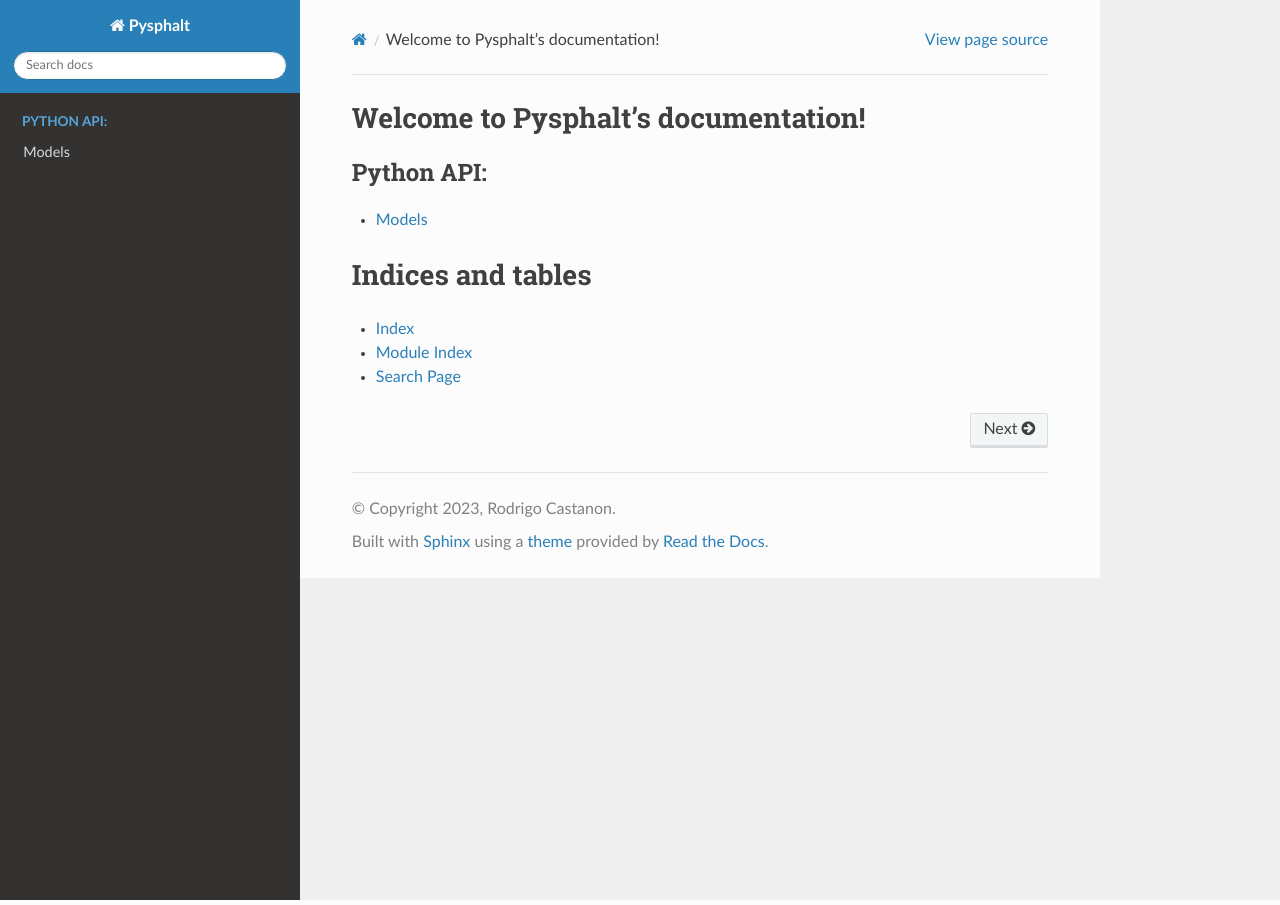
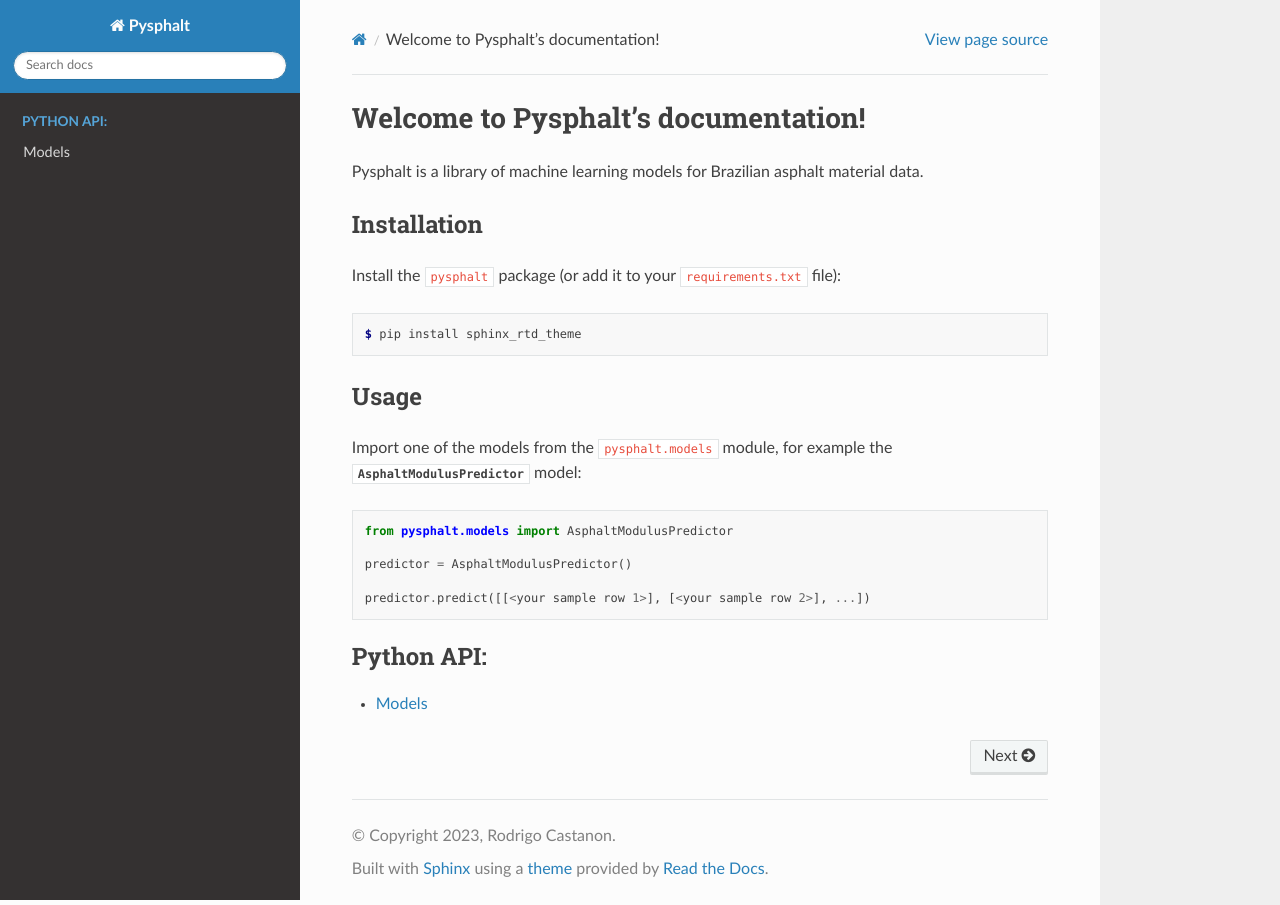
Before and after one commit to pysphalt/pysphalt, a Sphinx documentation site: the page built from docs/source/index.rst, in a window 1280 px wide. Built offline with Sphinx 7.4.7 and the Read the Docs theme 2.0.0, drawn with Linux system fonts in a browser that asks for light colours.

Commit message:
improve docs

```diff
--- a/docs/source/conf.py
+++ b/docs/source/conf.py
@@ -39,4 +39,7 @@
 # https://www.sphinx-doc.org/en/master/usage/configuration.html#options-for-html-output
 
 html_theme = "sphinx_rtd_theme"
+html_theme_options = {
+    "collapse_navigation": False,
+}
 html_static_path = ["_static"]
--- a/docs/source/index.rst
+++ b/docs/source/index.rst
@@ -6,15 +6,34 @@
 Welcome to Pysphalt's documentation!
 ===========================================
 
+Pysphalt is a library of machine learning models for Brazilian asphalt material data.
+
+Installation
+------------
+
+Install the ``pysphalt`` package (or add it to your ``requirements.txt`` file):
+
+.. code:: console
+
+    $ pip install sphinx_rtd_theme
+
+
+Usage
+-----
+
+Import one of the models from the ``pysphalt.models`` module, for example the :class:`.AsphaltModulusPredictor` model:
+
+.. code:: python
+
+   from pysphalt.models import AsphaltModulusPredictor
+
+   predictor = AsphaltModulusPredictor()
+
+   predictor.predict([[<your sample row 1>], [<your sample row 2>], ...])
+
+
 .. toctree::
-   :maxdepth: 1
+   :maxdepth: 2
    :caption: Python API:
 
    api/models
-
-Indices and tables
-==================
-
-* :ref:`genindex`
-* :ref:`modindex`
-* :ref:`search`
```
Also changed, not shown: docs/source/api/multiplication.rst (deleted, +0 -9 lines), 1 other file.
